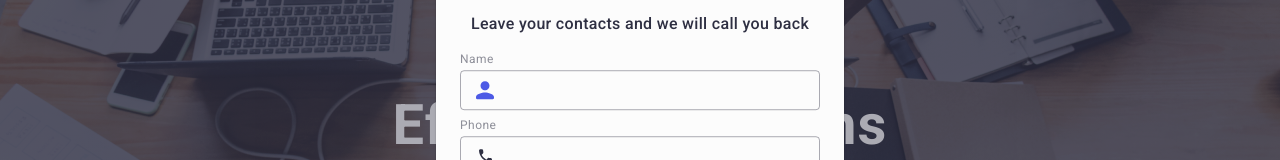
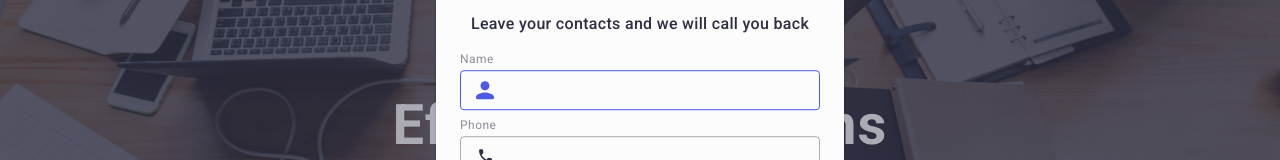
Before and after one commit to Devid-Hainal/goit-markup-hw-05, a plain HTML site: page index.html in a window 1280 px wide. In both pictures the pointer is over the input "Name". Shown: the part 165-325 px from the top of the page. Drawn offline with nearby package versions, Linux system fonts and the light colour scheme.

```diff
--- a/css/styles.css
+++ b/css/styles.css
@@ -743,6 +743,11 @@ img {
   transition: border-color 250ms cubic-bezier(0.4, 0, 0.2, 1);
 }
 
+.modal-input:focus,
+.modal-input:hover {
+ border-color: #4d5ae5;
+}
+
 .modal-icon {
   position: absolute;
   top: 50%;
@@ -755,7 +760,6 @@ img {
 .modal-input:focus + .modal-icon,
 .modal-input:hover + .modal-icon {
   fill: #4d5ae5;
-  border-color: #4D5AE5;
 }
 
 .form-wrapper-cont-comment {
```
